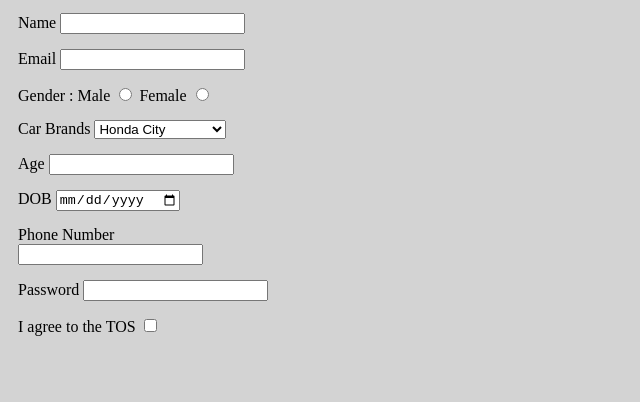
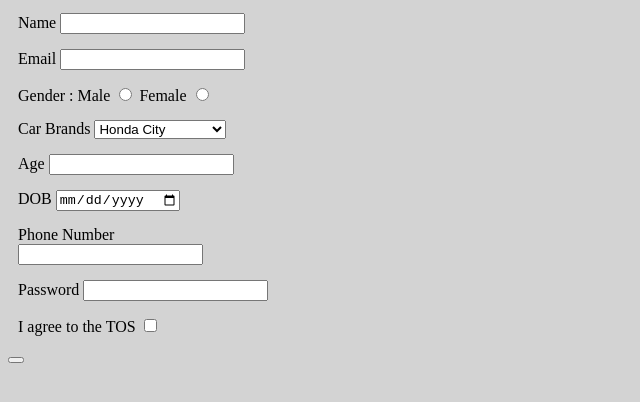
Before and after one commit to acciojob/signup-form-car-chetan71, a website: page main.html in a window 1280 px wide. Shown: the full height of the page, 0-640 px from the left. Drawn offline with Linux system fonts and the light colour scheme.

Commit message:
created a submission

```diff
--- a/main.html
+++ b/main.html
@@ -54,7 +54,7 @@
 	<label for="tos">I agree to the TOS</label>
 	<input type="checkbox" name="tos" id="tos" required>
 	</div>
-	<buttont type="submit" value="Submit">
+	<button type="submit" value="Submit">
 	</form>
 
 
```
